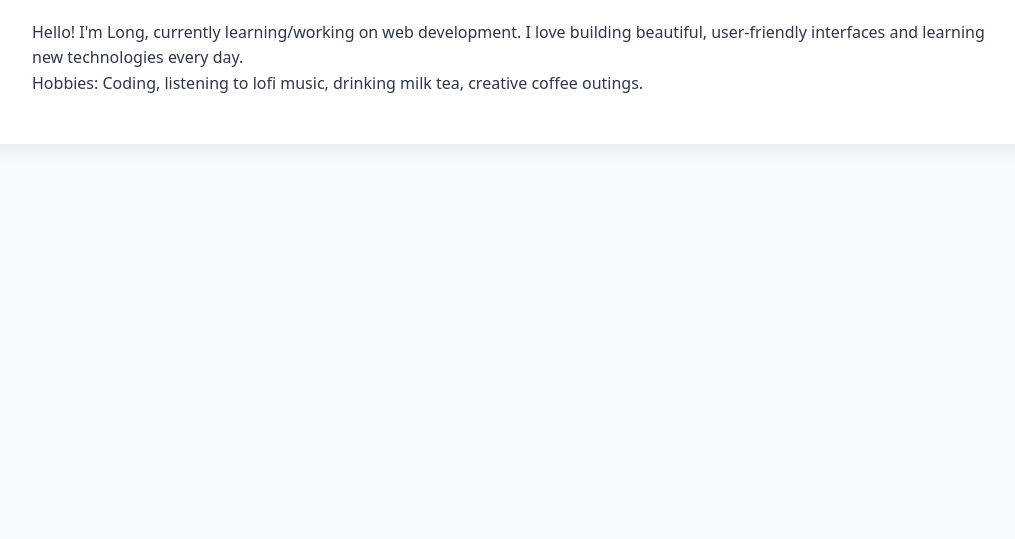
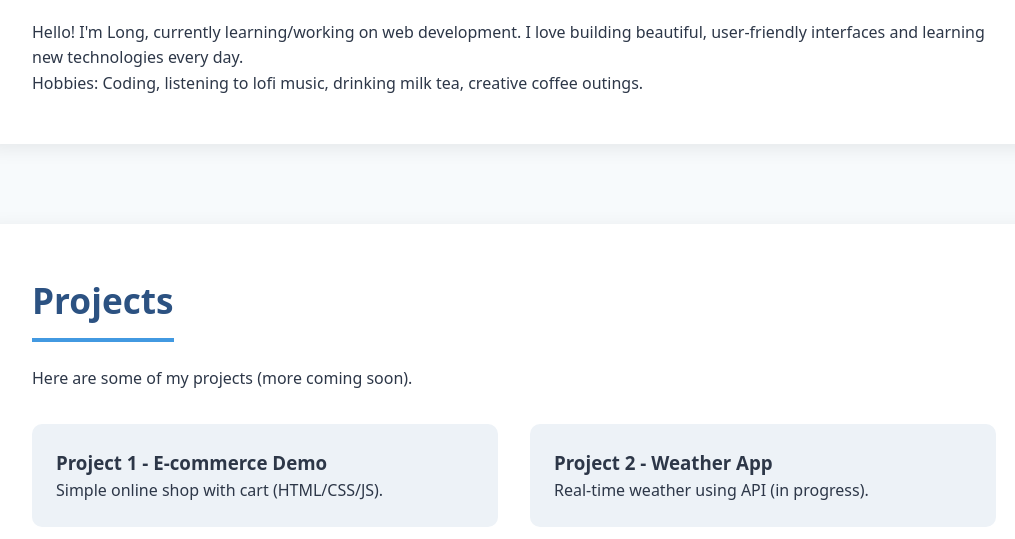
Before and after one commit to doduclong204/my-portfolio, a plain HTML site: page index.html in a window 1280 px wide. Shown: the part 694-1233 px from the top of the page, without its empty margins (126-1141 px from the left). Before the commit the page ends 918 px from the top, so only its background shows below. Drawn offline with Linux system fonts and the light colour scheme.

Commit message:
feat: add projects section

```diff
--- a/index.html
+++ b/index.html
@@ -127,6 +127,32 @@
           coffee outings.
         </p>
       </section>
+
+      <section id="projects">
+        <h2>Projects</h2>
+        <p>Here are some of my projects (more coming soon).</p>
+        <div
+          style="
+            display: grid;
+            grid-template-columns: repeat(auto-fit, minmax(300px, 1fr));
+            gap: 2rem;
+            margin-top: 2rem;
+          "
+        >
+          <div
+            style="background: #edf2f7; padding: 1.5rem; border-radius: 10px"
+          >
+            <h3>Project 1 - E-commerce Demo</h3>
+            <p>Simple online shop with cart (HTML/CSS/JS).</p>
+          </div>
+          <div
+            style="background: #edf2f7; padding: 1.5rem; border-radius: 10px"
+          >
+            <h3>Project 2 - Weather App</h3>
+            <p>Real-time weather using API (in progress).</p>
+          </div>
+        </div>
+      </section>
     </main>
   </body>
 </html>
```
